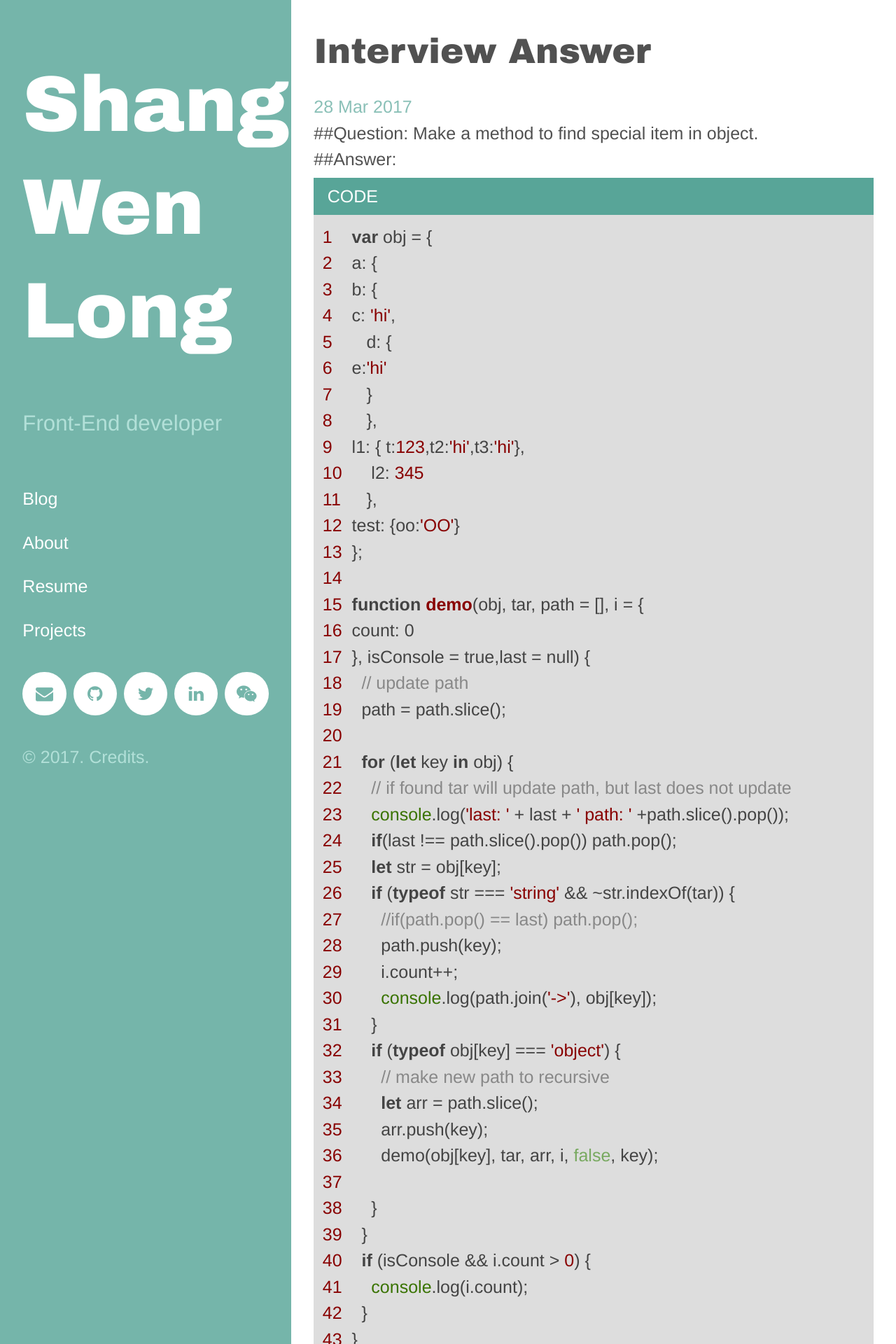
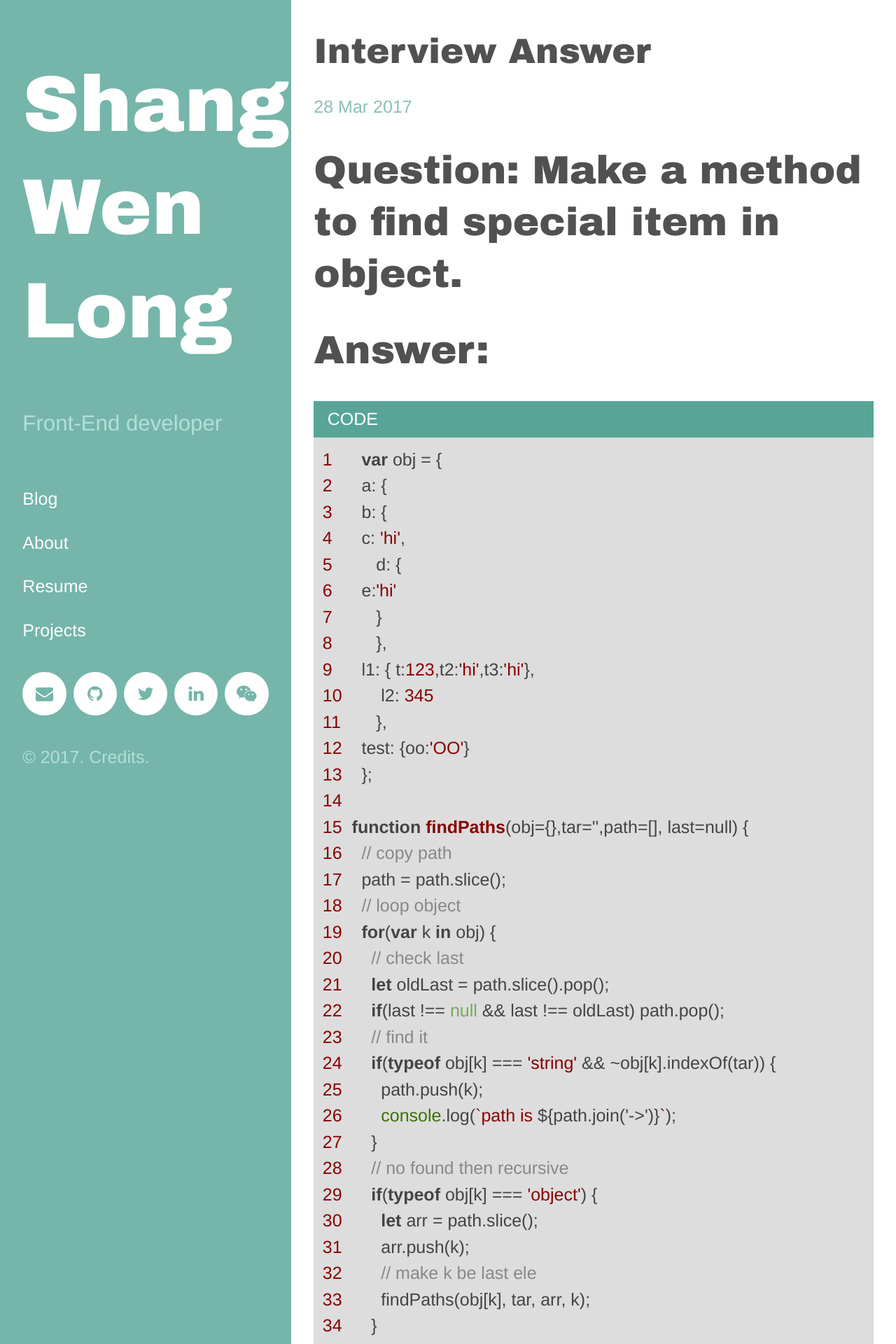
Before and after one commit to dxcqcv/dxcqcv.github.io, a Jekyll site: the page built from _posts/2017-03-28-interview-answer.md, in a window 1280 px wide. Shown: the top 1920 px of the page at 70% size. Built offline with Jekyll 4.4.1, drawn with Linux system fonts in a browser that asks for light colours; comment, search, counter and statistics services are not loaded; some of the changed text lies outside the part shown.

Commit message:
update interview answers

```diff
--- a/_posts/2017-03-28-interview-answer.md
+++ b/_posts/2017-03-28-interview-answer.md
@@ -6,58 +6,52 @@
 excerpt: Some collection of Front-End interview answers
 ---
 
-##Question: Make a method to find special item in object.
+## Question: Make a method to find special item in object.
 
-##Answer:
+## Answer:
 
 {% highlight javascript linenos %}
-  var obj = {
-  a: {
-  b: {
-  c: 'hi',
-     d: {
-  e:'hi'
-     }
-     },
-  l1: { t:123,t2:'hi',t3:'hi'},
-      l2: 345
-     },
-  test: {oo:'OO'}
-  };
+    var obj = {
+    a: {
+    b: {
+    c: 'hi',
+       d: {
+    e:'hi'
+       }
+       },
+    l1: { t:123,t2:'hi',t3:'hi'},
+        l2: 345
+       },
+    test: {oo:'OO'}
+    };
 
-  function demo(obj, tar, path = [], i = {
-  count: 0
-  }, isConsole = true,last = null) {
-    // update path
+  function findPaths(obj={},tar='',path=[], last=null) {
+    // copy path
     path = path.slice();
-
-    for (let key in obj) {
-      // if found tar will update path, but last does not update
-      console.log('last: ' + last + ' path: ' +path.slice().pop());
-      if(last !== path.slice().pop()) path.pop();
-      let str = obj[key];
-      if (typeof str === 'string' && ~str.indexOf(tar)) {
-        //if(path.pop() == last) path.pop();
-        path.push(key);
-        i.count++;
-        console.log(path.join('->'), obj[key]);
+    // loop object
+    for(var k in obj) {
+      // check last
+      let oldLast = path.slice().pop();
+      if(last !== null && last !== oldLast) path.pop();
+      // find it
+      if(typeof obj[k] === 'string' && ~obj[k].indexOf(tar)) {
+        path.push(k);
+        console.log(`path is ${path.join('->')}`);
       }
-      if (typeof obj[key] === 'object') {
-        // make new path to recursive
+      // no found then recursive
+      if(typeof obj[k] === 'object') {
         let arr = path.slice();
-        arr.push(key);
-        demo(obj[key], tar, arr, i, false, key);
-
+        arr.push(k);
+        // make k be last ele
+        findPaths(obj[k], tar, arr, k);
       }
     }
-    if (isConsole && i.count > 0) {
-      console.log(i.count);
-    }
   }
-  demo(obj,'hi');
+
+  findPaths(obj,'hi');
 {% endhighlight %}
 
-##Question:
+## Question:
 
 {% highlight javascript linenos %}
   <ul id="list" class="foo">
@@ -83,94 +77,103 @@
 
 - Add a class name bar to ul
 - Delete 10th li
-- Add a li text is '<v2ex.com/>' after 500th li
+- Add a li text is '<test.com/>' after 500th li
 - Show li num in current list when click any li
 
-##Answear
+## Answear
 
 {% highlight javascript linenos %}
-  // init DOM structure
-  var list = document.getElementById('list');
+  // init DOM
   var fragment = document.createDocumentFragment();
+  var list = document.createElement('div');
+  list.id = 'list';
 
+  // iife
   void function() {
-    var li;
-    for(var i =0; i <=10000; i++) {
-      if(i === 1) {
-        li = make(['li','#1']);
-        fragment.appendChild(li);
-      } else if(i === 4) {
-        li = make(['li',['ul',['li','#4']]]);
-        fragment.appendChild(li);
-      } else if(i === 9998) {
-        li = make(['li',['a',{href:'//test.com'}, '#9998']]);
-        fragment.appendChild(li);
-      } else {
-        li = make(['li',`#${i}`]);
-        fragment.appendChild(li);
-      }
+  var li;
+  for( var i = 0; i < 10; i++) {
+    if(i === 1) {
+      li = make(['li',['span',`#${i}`]]);
+      fragment.appendChild(li)
+    } else if(i === 4) {
+      li = make(['li',['ul',['li',`#${i}`]]]);
+      fragment.appendChild(li);
+    } else if(i === 6) {
+      li = make(['li',['a',{href:'//test.com'},`###${i}`]]);
+      fragment.appendChild(li);
     }
-    list.appendChild(fragment);
-  } ();
+
+    else {
+      li = make(['li',`#${i}`]);
+      fragment.appendChild(li);
+    }
+
+  }
+  list.appendChild(fragment);
+  document.body.appendChild(list);
+  }();
 
   // add class
-  list.className += 'bar';
+  list.addClass += 'bar';
 
-  // remove items, 1-base
-  var li10 = document.querySelector('#list > li:nth-of-type(11)');
-  li10.parentNode.removeChild(li10);
+  // remove ele
+  // nth-of-type is 1-base
+  var li3 = list.querySelector('li:nth-of-type(3)');
+  li3.parentNode.removeChild(li3);
 
-  // because after del a node
-  var li500 = document.querySelector('#list > li:nth-of-type(501)');
-  var newItem = make(['li','<test.com/>']);
-  li500.appendChild(make(['li','<test.com/>']))
+  // add ele
+  var li8 = list.querySelector('li:nth-of-type(8)');
+  list.insertBefore(make(['li','<test.com/>']),li8);
 
-  list.addEventListener('click', function(e) {
+  // show li num in current list when clicked
+  list.addEventListener('click',liHandle);
+
+  function liHandle(e) {
     var target = e.target || e.srcElement;
-
-    // clicked list ul
-    if(target.id === list) return ;
-
-    // back to parent if not li
+    if(target.id === 'list') {
+      console.log('not a li');
+      retrun;
+    }
     while(target.nodeName !== 'LI') {
       target = target.parentNode;
     }
-
-    var parentUl = target.parentNode;
-    var children = parentUl.childNodes;
+    var parentUI = target.parentNode;
+    var children = parentUI.childNodes;
     var count = 0;
     var node;
-
-    for(var i =0; i < children.length; i++ ) {
+    for(var i = 0; i < children.length; i++) {
       node = children[i];
-      if(node.nodeName === 'LI') count++;
+      if(node.nodeName === 'LI') {
+        count++;
+      }
       if(node === target) {
-        alert(`No. ${count} of current list`);
+        alert(`NO. ${count} of the current list`);
         break;
       }
     }
-  });
 
+  }
+
+  // create DOM
+  // arguments is array
+  // return DOM element
   function make(desc) {
-    if(!Array.isArray) desc = [...desc];
-    // get first element
-    var el = desc.shift();
-    for(var i = 0; i < desc.length; i++;) {
-      // check if it's array then recursion
+    if(!Array.isArray(desc)) desc = [...desc];
+    var el = document.createElement(desc.shift());
+    for(var i = 0; i < desc.length; i++) {
       if(Array.isArray(desc[i])) {
-        el.appendChild(make.call(this, desc[i]));
-      } else if(
-        typeof desc[i] === 'Object'
+        el.appendChild(make(desc[i]));
+      } else if (
+        typeof desc[i] === 'object'
         && desc[i] !== null
-        && !Array.isArray(desc[i])
       ) {
-        for (var attr in desc[i]) {
-          el[attr] = desc[i][attr];
+        for(var k in desc[i]) {
+          el[k] = desc[i][k];
         }
       } else {
         el.appendChild(document.createTextNode(desc[i]));
       }
     }
-    retrun el;
+    return el;
   }
 {% endhighlight %}
```
